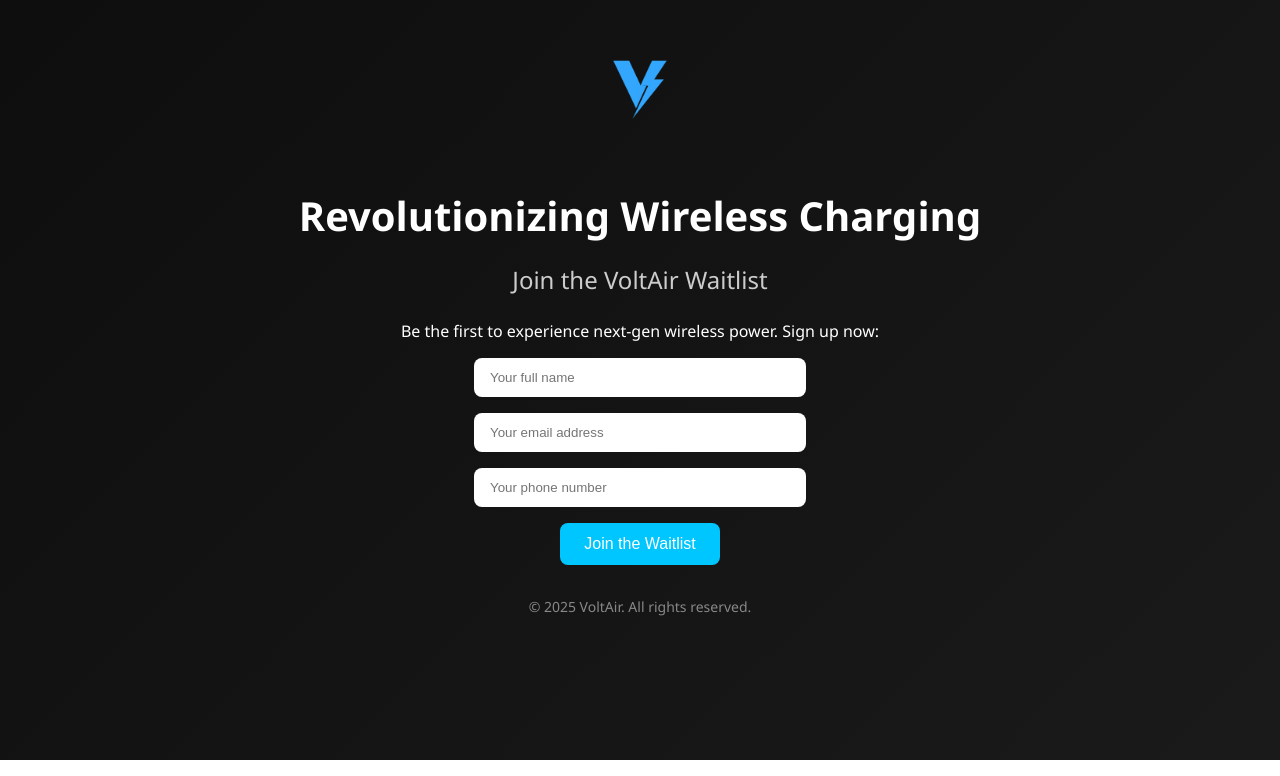
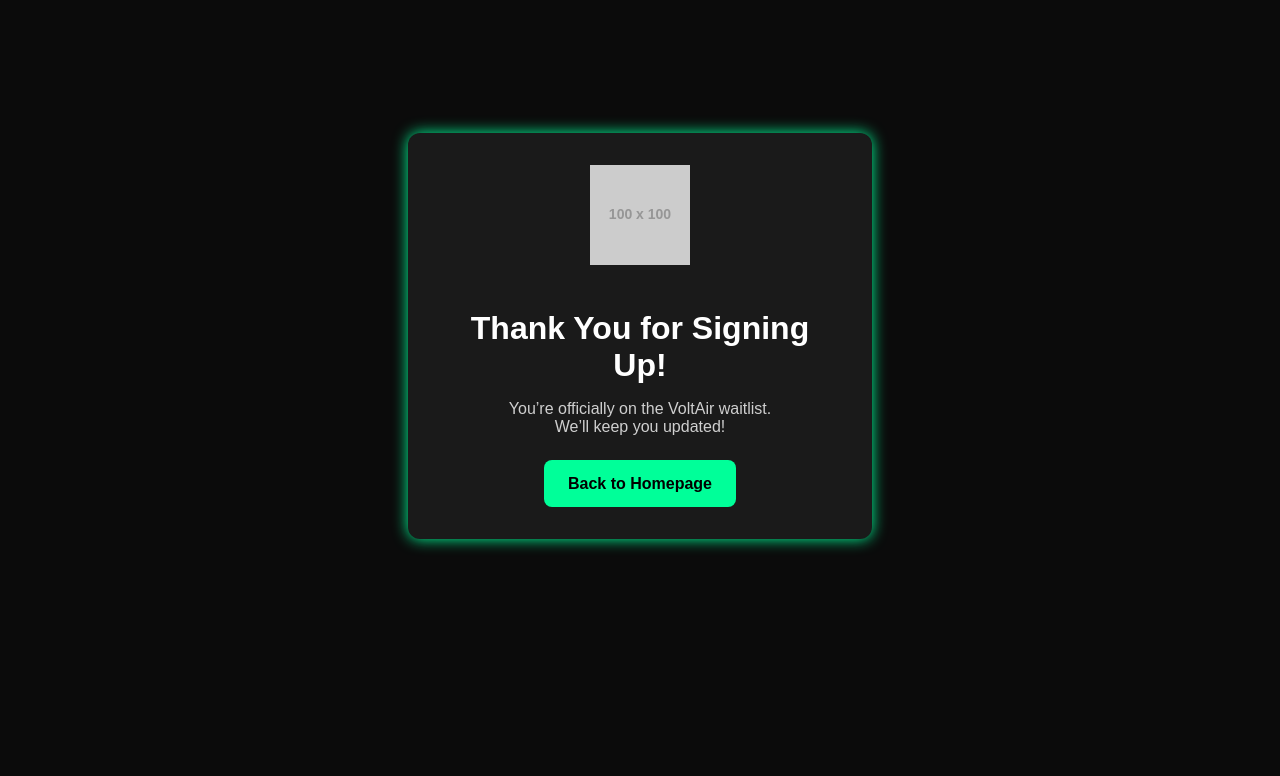
Before and after one commit to Dbig1/voltair-landing-page, a plain HTML site: page index.html in a window 1280 px wide. Shown: the part 104-880 px from the top of the page. Drawn offline with Linux system fonts and the light colour scheme; placeholder pictures from the web are drawn by us.

Commit message:
index.html
feat: integrated branded thank-you page with VoltAir styling and logo fix

Signed-off-by: Dbig1 <precioustsoritse89@gmail.com>

```diff
--- a/index.html
+++ b/index.html
@@ -3,108 +3,77 @@
 <head>
   <meta charset="UTF-8" />
   <meta name="viewport" content="width=device-width, initial-scale=1.0" />
-  <title>VoltAir | Revolutionizing Wireless Charging</title>
-  <!-- Google tag (gtag.js) -->
-  <script async src="https://www.googletagmanager.com/gtag/js?id=G-TDEJXEJE09"></script>
-  <script>
-    window.dataLayer = window.dataLayer || [];
-    function gtag(){dataLayer.push(arguments);}
-    gtag('js', new Date());
-    gtag('config', 'G-TDEJXEJE09');
-  </script>
-  <link rel="icon" href="assets/images/voltair-favicon.png" type="image/png" />
+  <title>Thank You – VoltAir</title>
+  <link rel="icon" href="favicon.ico" />
   <style>
     body {
-      margin: 0;
-      font-family: 'Segoe UI', Tahoma, Geneva, Verdana, sans-serif;
-      background: linear-gradient(135deg, #0d0d0d, #1a1a1a);
-      color: #fff;
-      min-height: 100vh;
+      font-family: Arial, sans-serif;
+      background: #0b0b0b;
+      color: #ffffff;
       display: flex;
       flex-direction: column;
       align-items: center;
       justify-content: center;
+      padding: 2rem;
+      min-height: 100vh;
       text-align: center;
-      padding: 2rem;
     }
 
-    header img {
+    .logo {
       width: 100px;
+      height: auto;
+      margin-bottom: 20px;
+    }
+
+    .card {
+      background: #1a1a1a;
+      padding: 2rem;
+      border-radius: 12px;
+      box-shadow: 0 0 15px #00ff99;
+      max-width: 400px;
+      width: 100%;
+    }
+
+    h1 {
+      font-size: 2rem;
       margin-bottom: 1rem;
     }
 
-    h1 {
-      font-size: 2.5rem;
-      margin-bottom: 0.5rem;
+    p {
+      font-size: 1rem;
+      margin-bottom: 1.5rem;
+      color: #cfcfcf;
     }
 
-    h2 {
-      font-size: 1.5rem;
-      font-weight: 400;
-      margin-bottom: 1.5rem;
-      color: #ccc;
+    .btn {
+      display: inline-block;
+      padding: 0.9rem 1.5rem;
+      background-color: #00ff99;
+      color: #000;
+      border: none;
+      border-radius: 8px;
+      text-decoration: none;
+      font-weight: bold;
+      transition: background 0.3s;
     }
 
-    form {
-      display: flex;
-      flex-direction: column;
-      align-items: center;
-      margin-top: 1rem;
+    .btn:hover {
+      background-color: #00cc77;
     }
 
-    input[type="text"],
-    input[type="email"],
-    input[type="tel"] {
-      padding: 0.75rem 1rem;
-      border: none;
-      border-radius: 8px;
-      margin-bottom: 1rem;
-      width: 100%;
-      max-width: 300px;
-    }
-
-    button {
-      background-color: #00c6ff;
-      color: #fff;
-      padding: 0.75rem 1.5rem;
-      border: none;
-      border-radius: 8px;
-      font-size: 1rem;
-      cursor: pointer;
-      transition: background 0.3s ease;
-    }
-
-    button:hover {
-      background-color: #0090c0;
-    }
-
-    footer {
-      margin-top: 2rem;
-      font-size: 0.875rem;
-      color: #888;
+    @media (max-width: 480px) {
+      h1 {
+        font-size: 1.6rem;
+      }
     }
   </style>
 </head>
 <body>
-  <header>
-    <img src="voltair-logo.png" alt="VoltAir Logo" />
-  </header>
-
-  <main>
-    <h1>Revolutionizing Wireless Charging</h1>
-    <h2>Join the VoltAir Waitlist</h2>
-    <p>Be the first to experience next-gen wireless power. Sign up now:</p>
-
-    <form action="https://formspree.io/f/xrbpjkwo" method="POST">
-      <input type="text" name="fullname" placeholder="Your full name" required />
-      <input type="email" name="email" placeholder="Your email address" required />
-      <input type="tel" name="phone" placeholder="Your phone number" pattern="[0-9+ ]{7,15}" required />
-      <button type="submit">Join the Waitlist</button>
-    </form>
-
-    <footer>
-      &copy; 2025 VoltAir. All rights reserved.
-    </footer>
-  </main>
+  <div class="card">
+    <img src="https://via.placeholder.com/100x100.png?text=VoltAir" alt="VoltAir Logo" class="logo" />
+    <h1>Thank You for Signing Up!</h1>
+    <p>You’re officially on the VoltAir waitlist.<br />We’ll keep you updated!</p>
+    <a href="/" class="btn">Back to Homepage</a>
+  </div>
 </body>
 </html>
```
